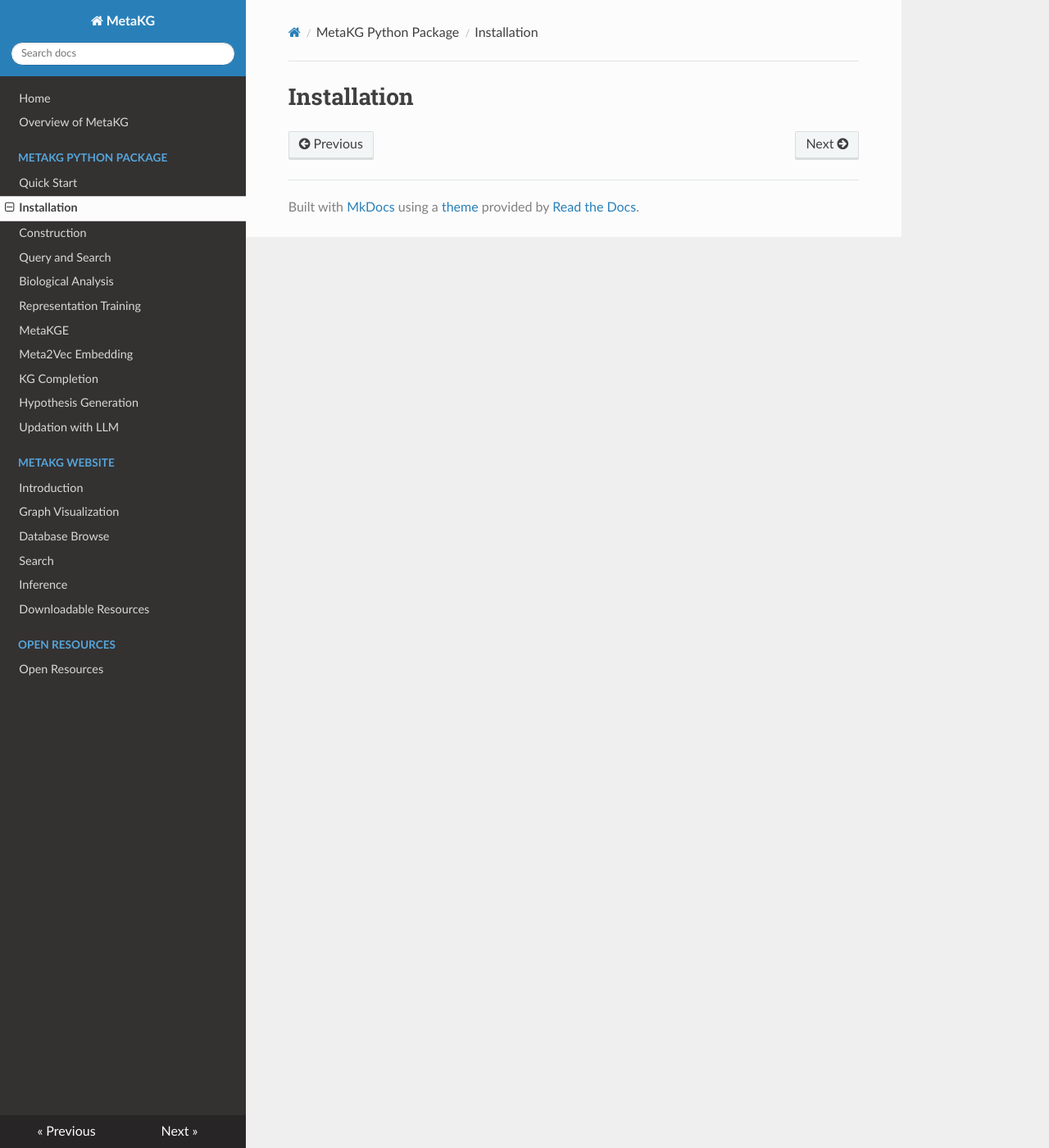
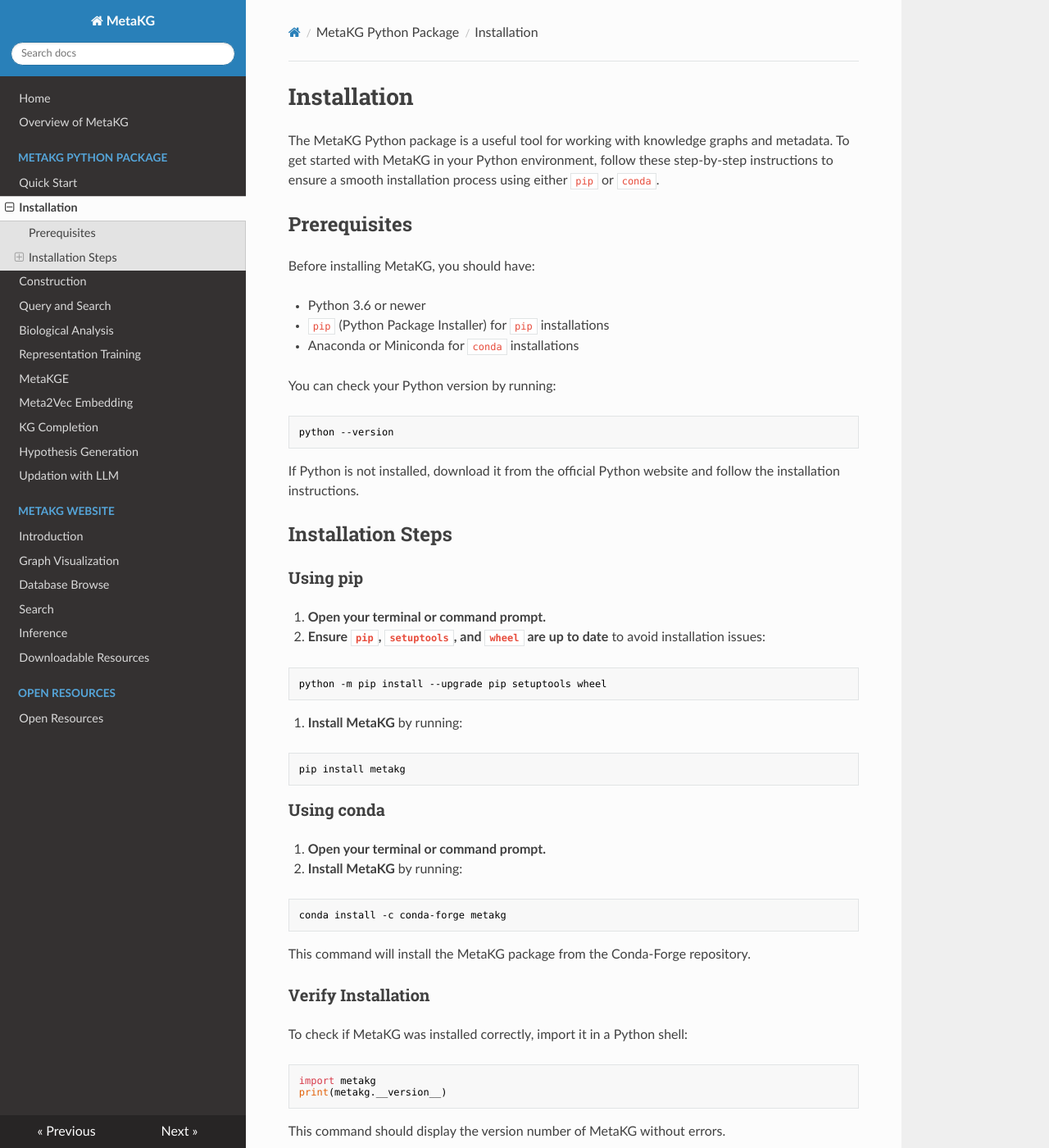
Before and after one commit to YuxingLu613/MetaKG-Tutorial, an MkDocs documentation site: the page built from docs/MetaKG Python Package/Installation.md, in a window 1280 px wide and 1400 px high. Shown: the whole window at 82% size. Built offline with MkDocs 1.6.1, drawn with Linux system fonts in a browser that asks for light colours; nearby versions of some CDN libraries; some of the changed text lies outside the part shown.

Commit message:
update 0220

````diff
--- a/docs/MetaKG Python Package/Installation.md
+++ b/docs/MetaKG Python Package/Installation.md
@@ -1 +1,62 @@
 # Installation
+
+The MetaKG Python package is a useful tool for working with knowledge graphs and metadata. To get started with MetaKG in your Python environment, follow these step-by-step instructions to ensure a smooth installation process using either `pip` or `conda`.
+
+## Prerequisites
+
+Before installing MetaKG, you should have:
+
+- Python 3.6 or newer
+- `pip` (Python Package Installer) for `pip` installations
+- Anaconda or Miniconda for `conda` installations
+
+You can check your Python version by running:
+
+```bash
+python --version
+```
+
+If Python is not installed, download it from the official Python website and follow the installation instructions.
+
+## Installation Steps
+
+### Using pip
+
+1. **Open your terminal or command prompt.**
+2. **Ensure `pip`, `setuptools`, and `wheel` are up to date** to avoid installation issues:
+
+```bash
+python -m pip install --upgrade pip setuptools wheel
+```
+
+3. **Install MetaKG** by running:
+
+```bash
+pip install metakg
+```
+
+### Using conda
+
+1. **Open your terminal or command prompt.**
+2. **Install MetaKG** by running:
+
+```bash
+conda install -c conda-forge metakg
+```
+
+This command will install the MetaKG package from the Conda-Forge repository.
+
+### Verify Installation
+
+To check if MetaKG was installed correctly, import it in a Python shell:
+
+```python
+import metakg
+print(metakg.__version__)
+```
+
+This command should display the version number of MetaKG without errors.
+
+### Next Steps
+
+After successful installation, you're ready to explore MetaKG's features and capabilities. Refer to the following tutorials, examples, and API references.
````
Also changed, not shown: site/MetaKG Python Package/Installation/index.html, site/index.html, site/search/search_index.json, 2 other files.
